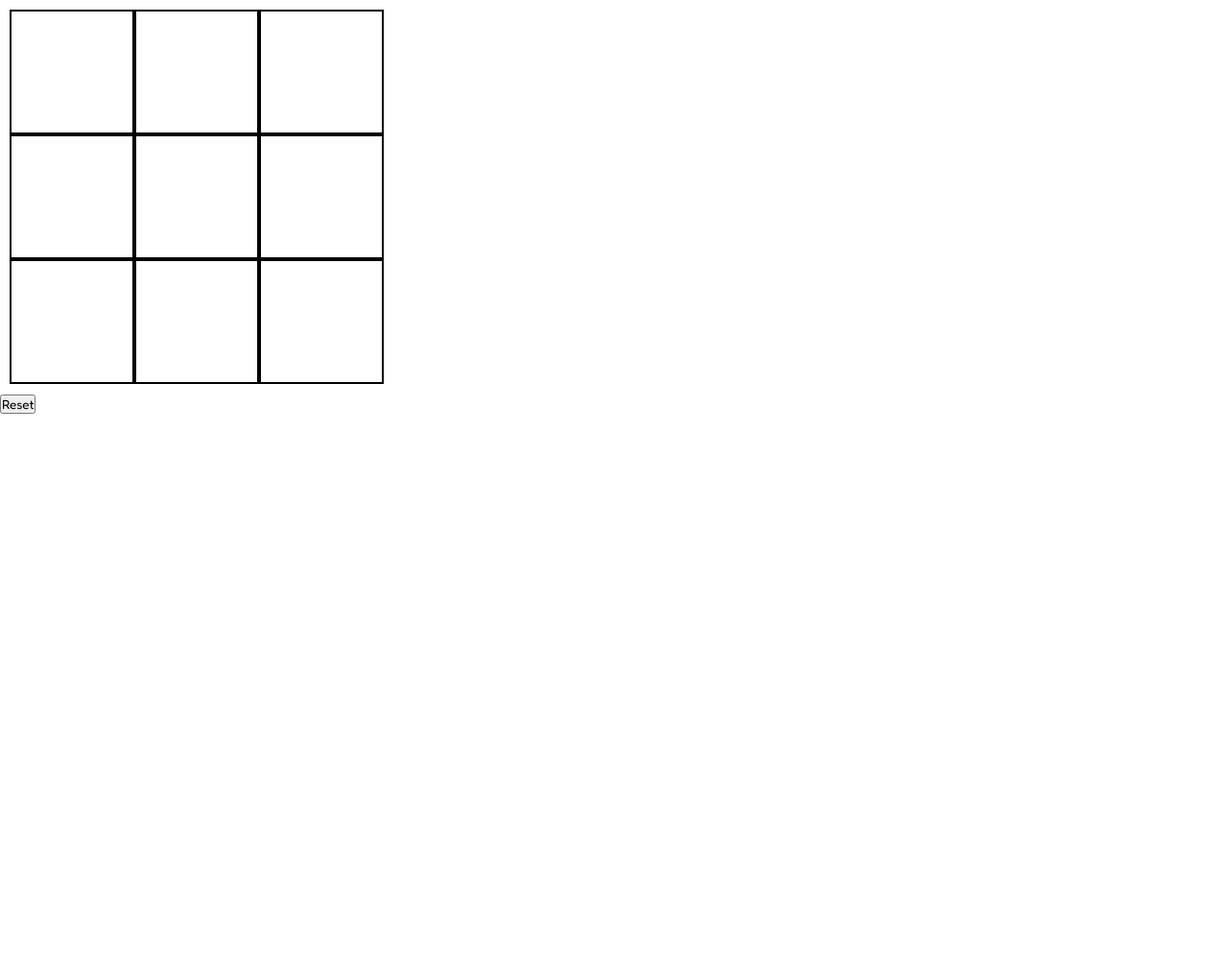
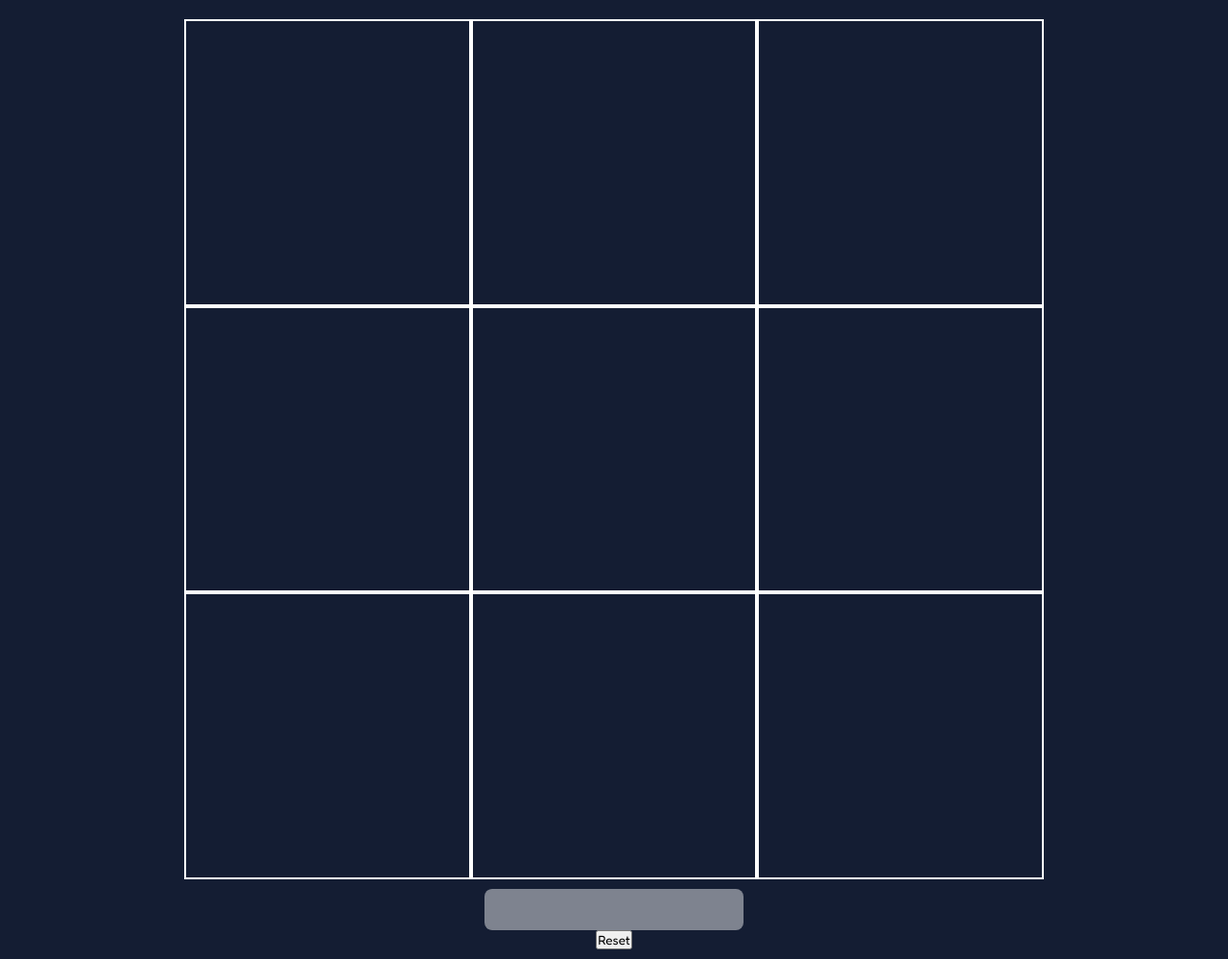
Before and after one commit to oleolerato/Project-TicTacToe, a plain HTML site: page index.html in a window 1280 px wide. Shown: the whole page at 96% size. Before the commit the page ends 800 px from the top, so only its background shows below. Drawn offline with Linux system fonts and the light colour scheme.

Commit message:
Add style for body, gameBoard and resultsDisplay

```diff
--- a/style.css
+++ b/style.css
@@ -9,13 +9,32 @@
   font-family: 'Fredoka', Arial;
 }
 
+html{
+  background-color: #141D33;
+}
+
+body{
+  padding: 10px;
+
+  display: flex;
+  flex-direction: column;
+  align-items: center;
+}
+
+h1{
+  font-size: 38px;
+  color: white;
+}
+
 #gameBoard{
   margin: 10px;
-  width: 390px;
-  height: 390px;
+  width: 70vw;
+  height: 70vw;
+
   display: grid;
-  grid-template-columns: 1fr 1fr 1fr;
-  grid-template-rows: 1fr 1fr 1fr;
+  grid-template-columns: repeat(3, 1fr);
+  grid-template-rows: repeat(3, 1fr);
+
 }
 
 #gameBoard div{
@@ -23,7 +42,22 @@
   align-items: center;
   justify-content: center;
 
-  border: 2px solid black;
+  border: 2px solid white;
 
-  font-size: 80px;
+  font-size: 4.5em;
 }
+
+#resultsDisplay{
+  width: 15rem;
+  height: 0.8rem;
+  padding: 15px;
+
+  display: flex;
+  justify-content: center;
+
+  background-color: rgba(255,255,255,0.451);
+  border-radius: 8px;
+
+  font-size: 20px;
+  color: white;
+}
```
